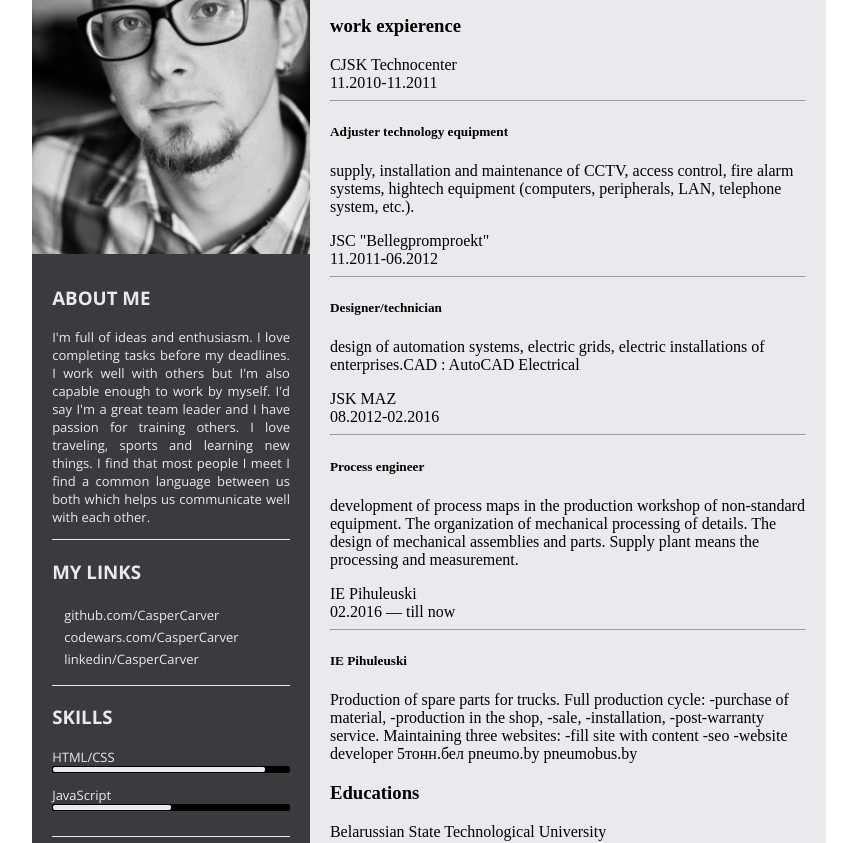
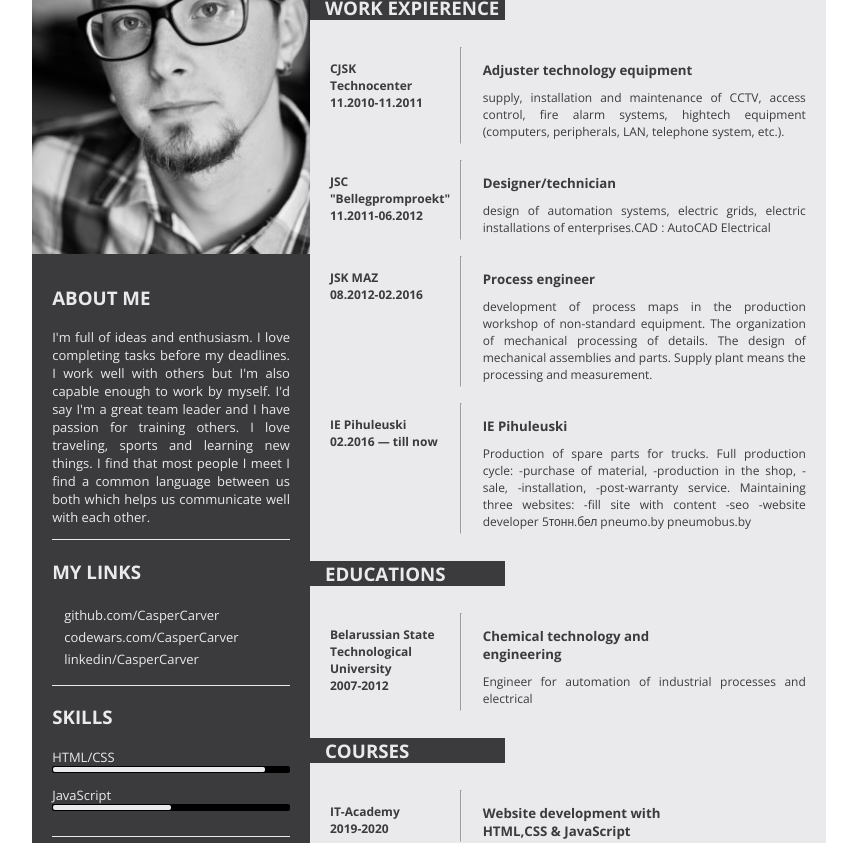
Before and after one commit to glebpigulevsky/rsschool-cv, a plain HTML site: page index.html in a window 1280 px wide. Shown: the part 183-1026 px from the top of the page, without its empty margins (211-1068 px from the left). Drawn offline with nearby package versions, Linux system fonts and the light colour scheme.

Commit message:
fix: change layout for css items to fix bugs

```diff
--- a/styles.css
+++ b/styles.css
@@ -116,7 +116,7 @@ div.aboutMe{
   .mainContent{
     display: flex;
     flex-direction: column;
-    padding:20px 20px;
+    padding:0px 20px 20px 20px;
   }
  .header{
      display: flex;
@@ -137,10 +137,74 @@ div.aboutMe{
      padding-top: 27px;
      text-align: right;
      font-size: 14px;
+
+ }
+ .headerAdress>a{
+    color: #3B3B3D;
  }
  .mainContent>vr{
     border: none;
-    background-color:#3B3B3D;;
+    background-color:#3B3B3D;
     height: 1px;
     width: 100%;
 }
+.workExpierence{
+
+}
+.workExpierence>h3{
+    background-color: #3B3B3D;
+    color:#EAEAEC;
+    font-family: 'Open Sans', sans-serif;
+    text-transform: uppercase;
+    display: block;
+    width: 180px;
+    padding-left: 15px;
+    margin-left: -20px;
+}
+.workPlace{
+    display: flex;
+    color:#3B3B3D;
+    font-family: 'Open Sans', sans-serif;
+    justify-content: space-between;
+}
+.workDiscribe>p{
+    font-size: 12px;
+    margin-top: 0px;
+    text-align: justify;
+}
+.workDiscribe>h5{
+    margin-bottom: 10px;
+    width: 217px;
+}
+.workDiscribe{
+    padding-left: 10px;
+    width: 70%;
+}
+.workName{
+    padding-top: 21px;
+    width: 25%;
+    font-size: 12px;
+    padding-right: 10px;
+    font-weight: bold;
+}
+
+.education>h3{
+    background-color: #3B3B3D;
+    color:#EAEAEC;
+    font-family: 'Open Sans', sans-serif;
+    text-transform: uppercase;
+    display: block;
+    width: 180px;
+    padding-left: 15px;
+    margin-left: -20px;
+}
+.courses>h3{
+    background-color: #3B3B3D;
+    color:#EAEAEC;
+    font-family: 'Open Sans', sans-serif;
+    text-transform: uppercase;
+    display: block;
+    width: 180px;
+    padding-left: 15px;
+    margin-left: -20px;
+}
```
